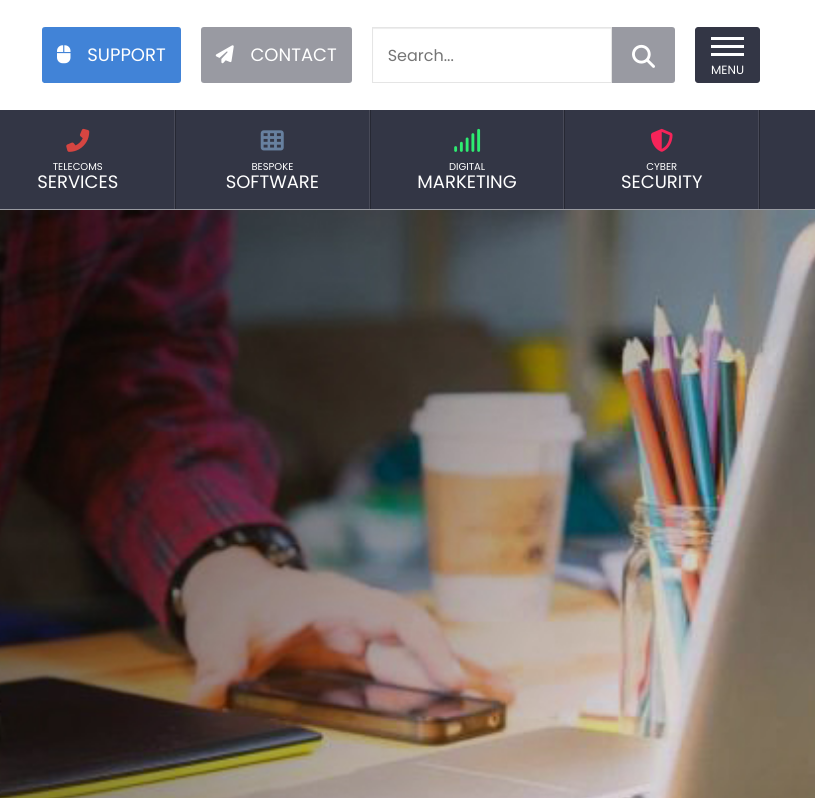
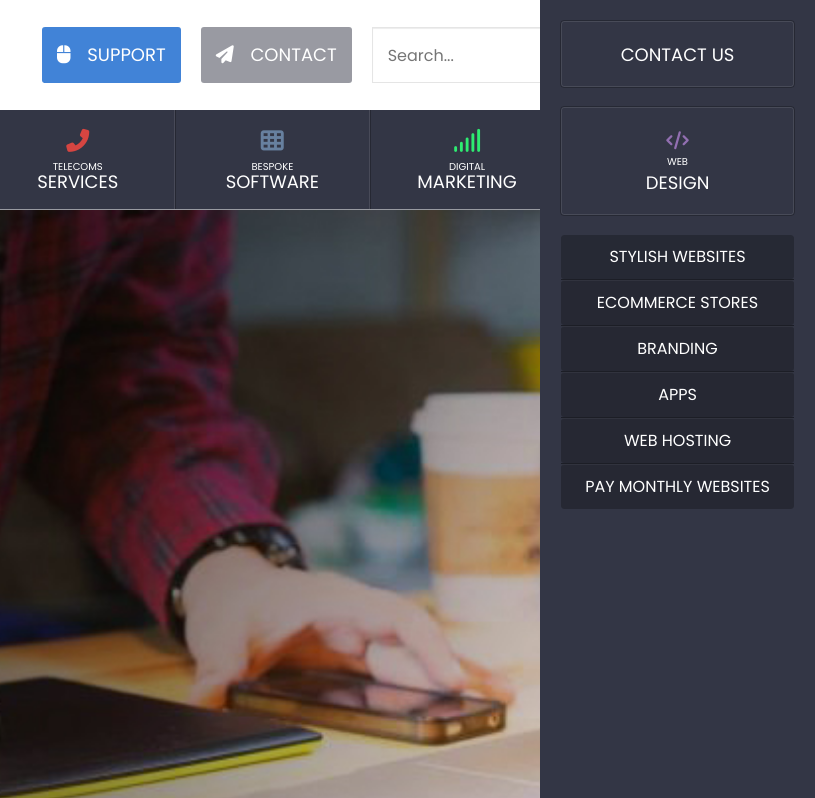
Before and after one commit to cjamesgawn/NETMATTERS---HTML-CSS-Reflection, a plain HTML site: page index.html in a window 1280 px wide. Shown: the top 798 px of the page, 465-1280 px from the left. Drawn offline with nearby package versions, Linux system fonts and the light colour scheme.

Commit message:
Sidebar update

```diff
--- a/_header.scss
+++ b/_header.scss
@@ -183,6 +183,74 @@ body {
                     }
                 }
             }
+            .sidebar {
+                position: fixed;
+                top: 0;
+                right: 0;
+                z-index: 9999;
+                height: 100%;
+                background-color:#333645;
+                width: 275px;
+                overflow: auto;
+                -webkit-overflow-scrolling: touch;
+                .main {
+                    padding: 21px;
+                    ul {
+                        margin: -20px 0 0;
+                        list-style: none;
+                        padding: 0;
+                        li {
+                            padding: 20px 0 0;
+                            list-style: none;
+                            a {
+                                font-size: 18px;
+                                padding: 19px 0 18px;
+                                border-radius: 3px;
+                                outline: 1px solid rgba(0,0,0,.25);
+                                border: 1px solid hsla(0,0%,100%,.1);
+                                display: flex;
+                                flex-direction: column;
+                                color: white;
+                                text-align: center;
+                                text-transform: uppercase;
+                                text-decoration: none;
+                                small {
+                                    font-size: 10px;
+                                }
+                            }
+                            ul {
+                                margin-top: 20px;
+                                border-radius: 3px;
+                                overflow: hidden;
+                                li {
+                                    padding: 0;
+                                    margin: 0;
+                                    border: none;
+                                    border-top: 1px solid rgba(0,0,0,.45);
+                                    &:first-child {
+                                        border-top: none;
+                                        a {
+                                            border-top: none;
+                                        }
+                                    }
+                                    a {
+                                        display: block;
+                                        background-color: rgba(0,0,0,.25);
+                                        padding: 10px;
+                                        font-size: 16px;
+                                        border: none;
+                                        border-top: 1px solid hsla(0,0%,100%,.05);
+                                        outline: none;
+                                    }
+                                }
+                            }
+                        }
+                        li.web span {
+                            color: #926fb1;
+                        }
+                    }
+                }
+            }
         }
         .main-navigation {
             background-color: #333645;
@@ -290,14 +358,6 @@ body {
                     }
                 }
             }
-            .sidebar {
-                position: fixed;
-                top: 0;
-                right: 0;
-                z-index: 9999;
-                height: 100%
-
-            }
         }
     }
 }
--- a/index.html
+++ b/index.html
@@ -73,7 +73,36 @@
                 </div>
             </div>
             <div class="sidebar">
+                <div class="main">
+                    <ul>
+                        <li>
+                            <a href="">Contact Us</a>
+                        </li>
+                        <li class="web">
+                            <a href="">
+                                <span class="icon-web">
+                                    <i class="fas fa-code"></i>
+                                </span>
+                                <small>Web</small>
+                                Design
+                            </a>
+                            <ul>
+                                <li><a href="">Stylish Websites</a></li>
+                                <li><a href="">eCommerce Stores</a></li>
+                                <li><a href="">Branding</a></li>
+                                <li><a href="">Apps</a></li>
+                                <li><a href="">Web Hosting</a></li>
+                                <li><a href="">Pay Monthly Websites</a></li>
+                            </ul>
+                        </li>
 
+
+                        <li></li>
+                        <li></li>
+                        <li></li>
+                        <li></li>
+                    </ul>
+                </div>
             </div>
         </header>
 
```
Also changed, not shown: style.css, 1 other file.
